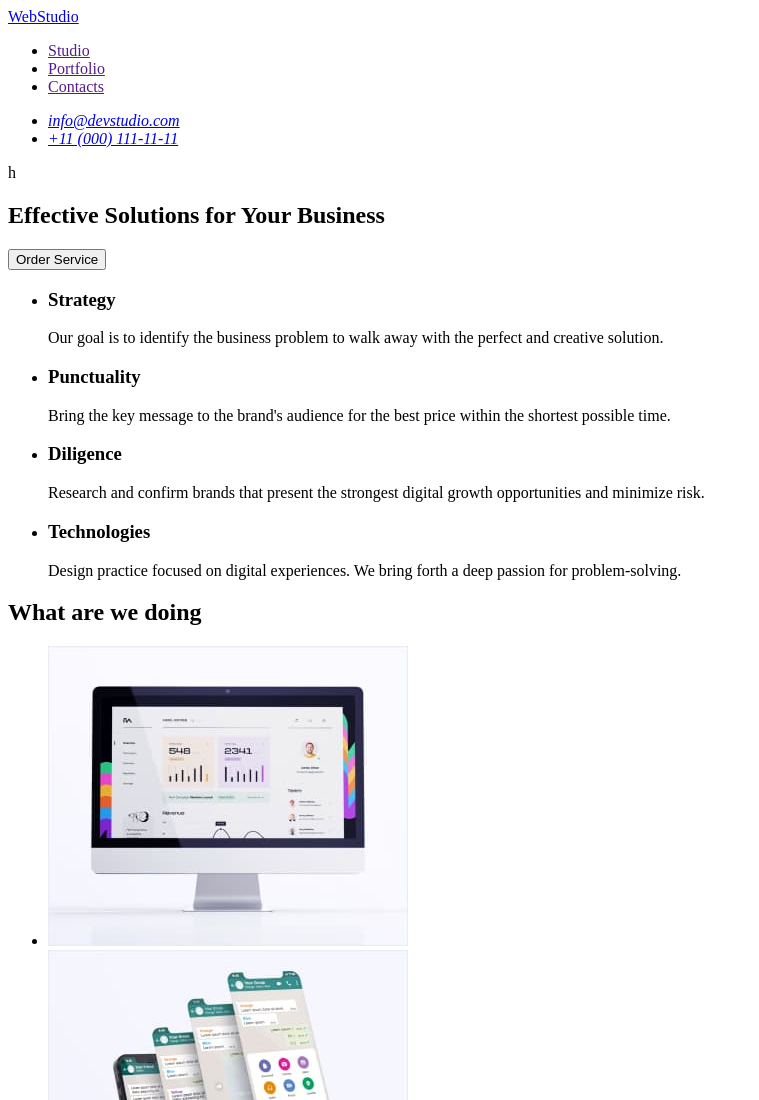
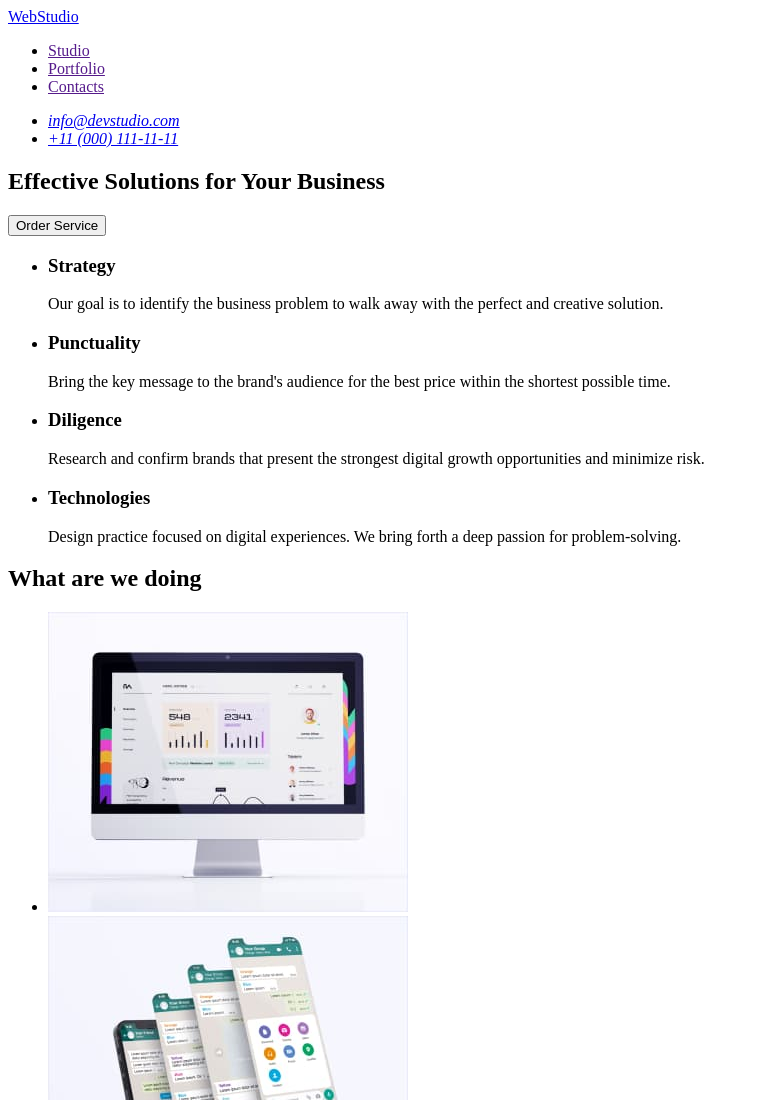
Before and after one commit to Zelenro/goit-markup-hw-01, a plain HTML site: page index.html in a window 1280 px wide. Shown: the top 1100 px of the page, without its empty margins (0-759 px from the left). Drawn offline with Linux system fonts and the light colour scheme.

Commit message:
Update index.html

```diff
--- a/index.html
+++ b/index.html
@@ -30,7 +30,6 @@
     <main>
       <!-- Hero -->
       <section>
-        h
         <h1>Effective Solutions for Your Business</h1>
         <button type="button">Order Service</button>
       </section>
```
